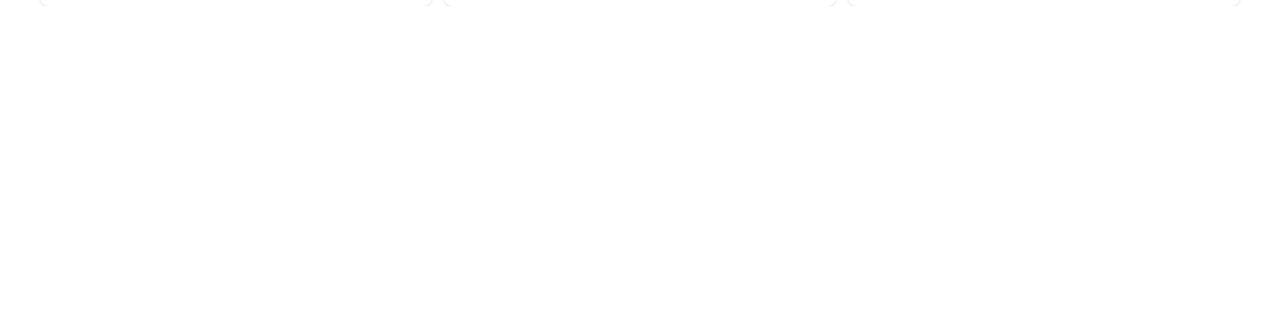
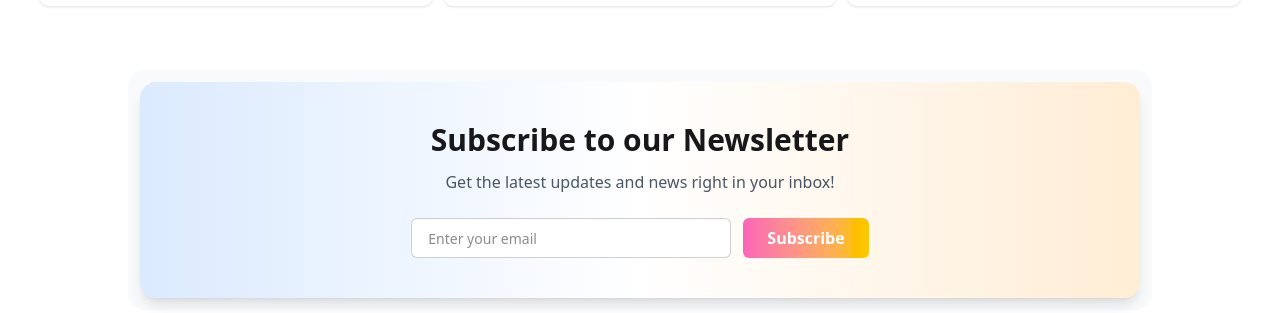
Before and after one commit to amdadislam01/BPL-Dream, a React (Vite) app: page / in a window 1280 px wide. Shown: the part 2484-2797 px from the top of the page. Before the commit the page ends 2490 px from the top, so only its background shows below. Built offline with nearby package versions, Linux system fonts and the light colour scheme.

Commit message:
NewsLatter section complate

```diff
--- a/src/App.jsx
+++ b/src/App.jsx
@@ -3,6 +3,8 @@
 import SelectedPlayers from './components/SelectedPlayers/SelectedPlayers'
 import Navbar from './components/Navbar/Navbar'
 import Home from './components/Home/Home'
+import Footer from './components/Footer/Footer'
+import NewsLatter from './components/NewsLatter/NewsLatter'
 
 
 const playes = async () => {
@@ -19,7 +21,7 @@
   return (
     <>
       <Navbar />
-      <Home />
+      <Home setToggle={setToggle} toggle={toggle} />
       {/* Availavle / Selected */}
       <div className="max-w-7xl mx-auto px-10 flex justify-between items-center">
         <h1 className='font-bold text-2xl'>Available Players</h1>
@@ -36,7 +38,8 @@
           <AvailablePlayers playerPromise={playerPromise} />
         </Suspense> : <SelectedPlayers />
       }
-
+      <NewsLatter />
+      <Footer />
     </>
   )
 }
--- /dev/null
+++ b/src/components/Footer/Footer.jsx
@@ -0,0 +1,52 @@
+import React from 'react'
+import logoFooter from '../../assets/logo-footer.png';
+const Footer = () => {
+  return (
+    <footer className="bg-[#0b0d17] text-gray-300 py-12 px-6">
+      <div className="max-w-7xl mx-auto px-12 grid grid-cols-1 md:grid-cols-3 gap-8 text-center md:text-left">
+
+        {/* About Us */}
+        <div>
+          <h3 className="text-white font-semibold mb-3">About Us</h3>
+          <p className="text-sm">
+            We are a passionate team dedicated to providing the best services to
+            our customers.
+          </p>
+        </div>
+
+        {/* Logo */}
+        <div className="flex flex-col items-center justify-center">
+          <img
+            src={logoFooter}
+            alt="Cricket Logo"
+            className="h-20 mb-2"
+          />
+        </div>
+
+        {/* Subscribe */}
+        <div>
+          <h3 className="text-white font-semibold mb-3">Subscribe</h3>
+          <p className="text-sm mb-3">
+            Subscribe to our newsletter for the latest updates.
+          </p>
+          <div className="flex gap-2">
+            <input
+              type="email"
+              placeholder="Enter your email"
+              className="input input-bordered rounded-md px-4 py-2 w-full"
+            />
+            <button className="px-4 py-2 rounded-md font-semibold text-white bg-gradient-to-r from-pink-400 to-yellow-400">
+              Subscribe
+            </button>
+          </div>
+        </div>
+      </div>
+
+      <div className="text-center text-sm text-gray-500 mt-8 border-t border-gray-700 pt-6">
+        ©2025 BPL-Dream All Rights Reserved.
+      </div>
+    </footer>
+  );
+};
+
+export default Footer;
--- a/src/components/Home/Home.jsx
+++ b/src/components/Home/Home.jsx
@@ -1,7 +1,7 @@
 import React from 'react'
 import banner from '../../assets/bg-shadow.png';
 import bannerMain from '../../assets/banner-main.png';
-const Home = () => {
+const Home = ({toggle, setToggle}) => {
     return (
         <div className="max-w-7xl mx-auto px-10 py-6">
             <div
@@ -13,8 +13,8 @@
                     Assemble Your Ultimate Dream 11 Cricket Team
                 </h1>
                 <p className="text-white text-xl mb-4">Beyond Boundaries Beyond Limits</p>
-                <div className="border border-[#E7FE29] rounded-md p-1">
-                    <button className="py-3 px-4 bg-[#E7FE29] rounded-md font-semibold">
+                <div className={`border border-[#E7FE29] rounded-md p-1 ${toggle===false ? 'border border-orange-300':''}`}>
+                    <button className={`py-3 px-4 bg-[#E7FE29] rounded-md font-bold ${toggle===false ? 'bg-gradient-to-r from-red-300 to-orange-300' : ''}`}>
                         Claim Free Credit
                     </button>
                 </div>
--- /dev/null
+++ b/src/components/NewsLatter/NewsLatter.jsx
@@ -0,0 +1,28 @@
+import React from 'react'
+
+const NewsLatter = () => {
+    return (
+        <div className="max-w-5xl mx-auto p-3 rounded-2xl bg-slate-50 mt-16 mb-20">
+            <div className="bg-gradient-to-r from-blue-100 via-white to-orange-100 rounded-2xl shadow-lg p-10 text-center">
+                <h2 className="text-2xl md:text-3xl font-bold mb-3">
+                    Subscribe to our Newsletter
+                </h2>
+                <p className="text-gray-600 mb-6">
+                    Get the latest updates and news right in your inbox!
+                </p>
+                <div className="flex flex-col sm:flex-row justify-center gap-3">
+                    <input
+                        type="email"
+                        placeholder="Enter your email"
+                        className="input input-bordered rounded-md px-4 py-3 w-full sm:w-80"
+                    />
+                    <button className="px-6 py-2 rounded-md font-semibold text-white bg-gradient-to-r from-pink-400 to-yellow-400">
+                        Subscribe
+                    </button>
+                </div>
+            </div>
+        </div>
+    )
+}
+
+export default NewsLatter
```
